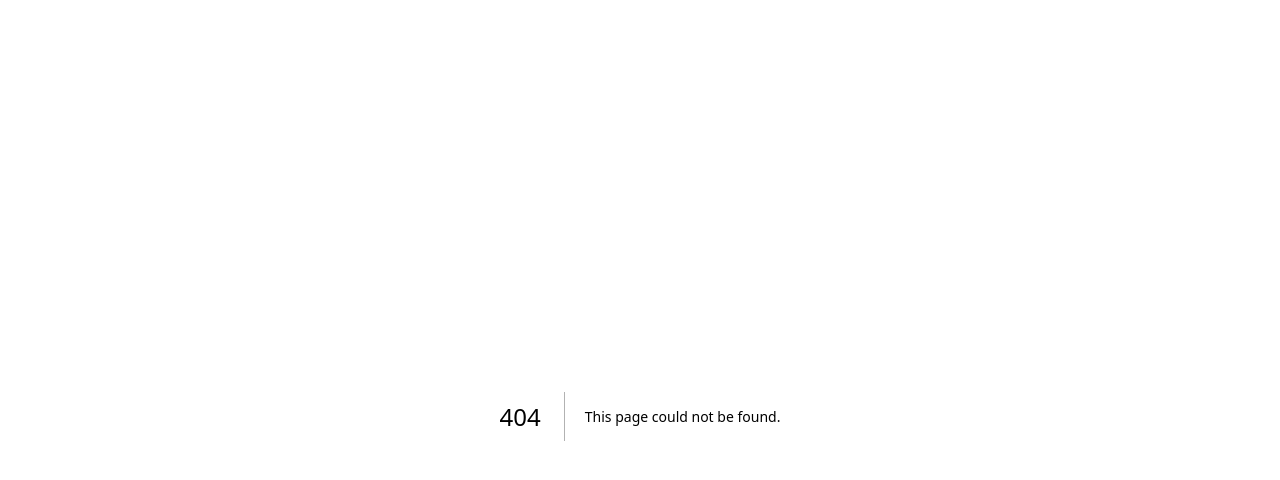
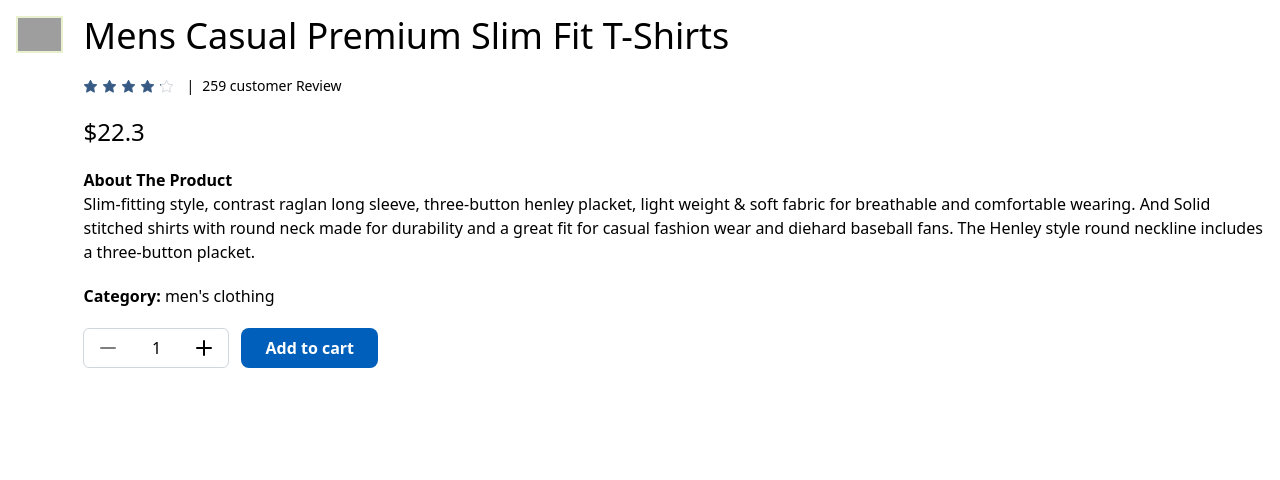
Before and after one commit to CasteAwayy/WhatBytes-Frontend, a Next.js app: page /product/1 in a window 1280 px wide. Before the commit this address had no page. Shown: the top 480 px of the page. Built offline with nearby package versions, Linux system fonts and the light colour scheme; grey boxes are pictures that could not be loaded.

Commit message:
added product page

```diff
--- a/app/_components/Card.js
+++ b/app/_components/Card.js
@@ -1,10 +1,12 @@
 import Image from "next/image";
 import shoes from "@/public/shoes.png";
 import StarRating from "./StarRating";
+import Link from "next/link";
 
 function Card() {
   return (
     <div className="bg-white text-black flex flex-col p-4 gap-2">
+      <Link href="/product/1">
         <Image
           width="200"
           height="200"
@@ -12,6 +14,7 @@ function Card() {
           alt="image"
           className="self-center"
         />
+      </Link>
       <StarRating rating={2.6} />
       <span className="font-semibold">Shoes</span>
       <span className="font-bold">$99</span>
--- /dev/null
+++ b/app/_components/Poster.js
@@ -0,0 +1,17 @@
+import Image from "next/image";
+import shoes from "@/public/shoes.png";
+function Poster({ src }) {
+  return (
+    <div className="grow-1 aspect-square">
+      <Image
+        src={src}
+        width="100"
+        height="100"
+        alt="image"
+        className="border-[#E8F0CE] border-2"
+      />
+    </div>
+  );
+}
+
+export default Poster;
--- a/app/_components/ProductsGrid.js
+++ b/app/_components/ProductsGrid.js
@@ -5,7 +5,7 @@ function ProductsGrid() {
   return (
     <div className="flex-auto p-9 ml-5">
       <h1 className="text-[#053762] font-bold text-4xl">Product Listing</h1>
-      <div className="grid grid-cols-[repeat(auto-fill,minmax(300px,1fr))] gap-6 md:gap-6 my-5">
+      <div className="grid grid-cols-[repeat(auto-fill,minmax(280px,1fr))] gap-6 md:gap-6 my-5">
         <Card />
         <Card />
         <Card />
--- /dev/null
+++ b/app/_components/QuantitySelector.js
@@ -0,0 +1,53 @@
+"use client";
+
+import { Minus, Plus } from "lucide-react";
+import { useState } from "react";
+
+const QuantitySelector = ({ initialQuantity = 1, min = 1, max = 100 }) => {
+  const [quantity, setQuantity] = useState(initialQuantity);
+
+  const handleDecrement = () => {
+    const newQuantity = Math.max(min, quantity - 1);
+    setQuantity(newQuantity);
+    // onQuantityChange && onQuantityChange(newQuantity);
+  };
+
+  const handleIncrement = () => {
+    const newQuantity = Math.min(max, quantity + 1);
+    setQuantity(newQuantity);
+    // onQuantityChange && onQuantityChange(newQuantity);
+  };
+
+  const handleInputChange = (e) => {
+    const value = parseInt(e.target.value) || min;
+    const newQuantity = Math.max(min, Math.min(max, value));
+    setQuantity(newQuantity);
+    // onQuantityChange && onQuantityChange(newQuantity);
+  };
+
+  return (
+    <div className="flex items-center border border-gray-300 rounded-md overflow-hidden w-fit">
+      <button
+        onClick={handleDecrement}
+        disabled={quantity <= min}
+        className="px-3 py-1 disabled:opacity-50 disabled:cursor-not-allowed transition-colors cursor-pointer"
+      >
+        <Minus />
+      </button>
+      <input
+        type="text"
+        value={quantity}
+        onChange={handleInputChange}
+        className="w-12 text-center border-gray-300 py-1 outline-none pointer-events-none"
+      />
+      <button
+        onClick={handleIncrement}
+        className="px-3 py-1 disabled:opacity-50 disabled:cursor-not-allowed transition-colors cursor-pointer"
+      >
+        <Plus />
+      </button>
+    </div>
+  );
+};
+
+export default QuantitySelector;
--- /dev/null
+++ b/app/product/[id]/page.js
@@ -0,0 +1,49 @@
+import StarRating from "@/app/_components/StarRating";
+import QuantitySelector from "@/app/_components/QuantitySelector";
+import Poster from "@/app/_components/Poster";
+const data = {
+  id: 2,
+  title: "Mens Casual Premium Slim Fit T-Shirts ",
+  price: 22.3,
+  description:
+    "Slim-fitting style, contrast raglan long sleeve, three-button henley placket, light weight & soft fabric for breathable and comfortable wearing. And Solid stitched shirts with round neck made for durability and a great fit for casual fashion wear and diehard baseball fans. The Henley style round neckline includes a three-button placket.",
+  category: "men's clothing",
+  image:
+    "https://fakestoreapi.com/img/71-3HjGNDUL._AC_SY879._SX._UX._SY._UY_.jpg",
+  rating: {
+    rate: 4.1,
+    count: 259,
+  },
+};
+function page({ params }) {
+  return (
+    <div className="md:flex md:flex-row gap-5 max-h-[calc(100dvh-2rem)] sm:flex-col">
+      <Poster src={data.image} />
+      <div className="flex gap-5 flex-col ">
+        <p className="text-4xl">{data.title}</p>
+        <div className="flex gap-2 text-sm">
+          <StarRating rating={data.rating.rate} starSize={15} />
+          <span>|</span>
+          <span>{data.rating.count} customer Review</span>
+        </div>
+        <p className="text-2xl">${data.price}</p>
+        <div>
+          <p className="font-bold">About The Product</p>
+          <p>{data.description}</p>
+        </div>
+        <div>
+          <span className="font-bold">Category: </span>
+          <span>{data.category}</span>
+        </div>
+        <div className="flex flex-row gap-3">
+          <QuantitySelector initialQuantity={1} />
+          <button className="text-white bg-[#005FBA] cursor-pointer py-2 px-6 rounded-lg font-semibold">
+            Add to cart
+          </button>
+        </div>
+      </div>
+    </div>
+  );
+}
+
+export default page;
--- a/app/product/page.js
+++ /dev/null
@@ -1,5 +0,0 @@
-function page() {
-  return <h1>Product Details</h1>;
-}
-
-export default page;
--- a/next.config.mjs
+++ b/next.config.mjs
@@ -1,4 +1,15 @@
 /** @type {import('next').NextConfig} */
-const nextConfig = {};
+const nextConfig = {
+  images: {
+    remotePatterns: [
+      {
+        protocol: "https",
+        hostname: "fakestoreapi.com",
+        port: "",
+        pathname: "/img/**",
+      },
+    ],
+  },
+};
 
 export default nextConfig;
```
Lines whose indentation alone changed are shown as unchanged.
